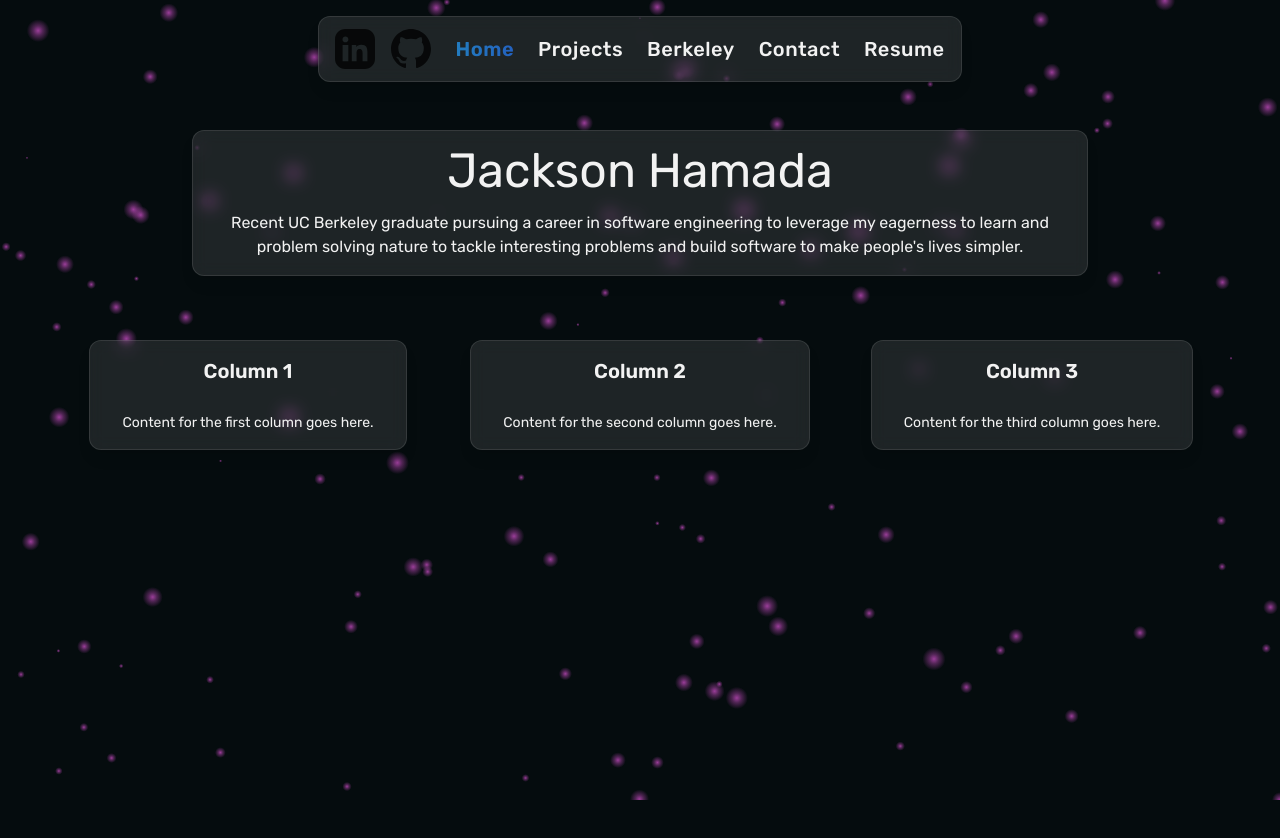
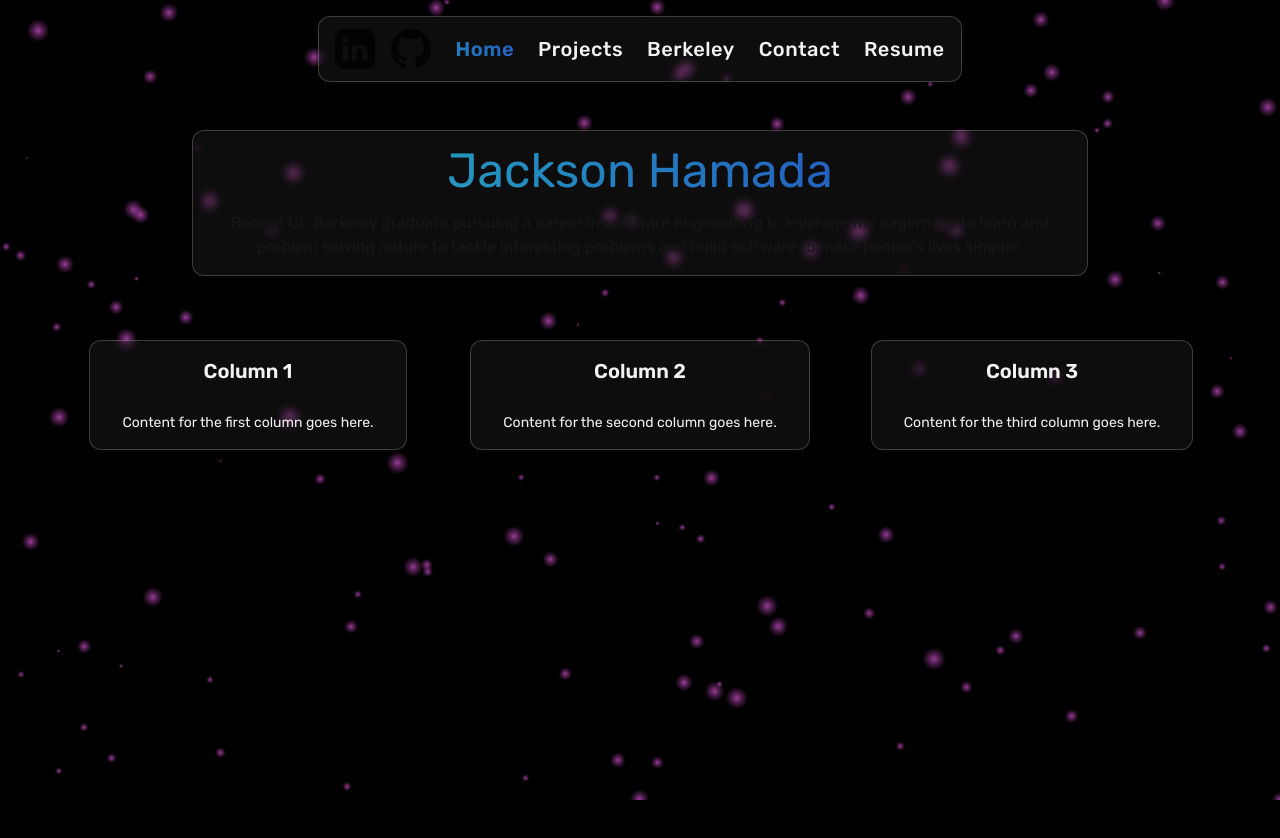
Before and after one commit to Sauce-Log/personalsitev2, a Next.js app: page / in a window 1280 px wide. Shown: the top 838 px of the page. Built offline with nearby package versions, Linux system fonts and the light colour scheme.

Commit message:
updated nav/item container glass look and hero name style

```diff
--- a/src/app/globals.css
+++ b/src/app/globals.css
@@ -8,7 +8,7 @@
 
 body {
   /* background: linear-gradient(-45deg, #050c0e, #081113, #0a1619, #0d1b1e);  Come back to this later when redoing background */
-  background-color: #050c0e;
+  background-color: #000000;
   background-size: 400% 400%;
   animation: gradient 15s ease infinite;
   height: 100vh;
@@ -52,14 +52,14 @@ body {
   .nav-shell {
     @apply w-fit mx-auto my-4 px-4 py-3 flex items-center justify-between
            rounded-xl shadow-lg
-           bg-white/10 backdrop-blur
-           border border-white/10;
+           bg-white/5 backdrop-blur-xs
+           border border-white/20;
   }
 
   .item-container {
     @apply flex flex-col items-center gap-4 px-8 py-4 mx-auto w-fit rounded-xl shadow-lg
-    bg-white/10 backdrop-blur
-    border border-white/10;
+    bg-white/5 backdrop-blur-xs
+    border border-white/20;
   }
 
   /* UL layout */
--- a/src/app/page.tsx
+++ b/src/app/page.tsx
@@ -10,16 +10,10 @@ export default function Home() {
       {/* Hero Section */}
       <section className="max-w-4xl mx-auto text-center mb-16">
         <div className="item-container">
-          <h1
-            className="text-4xl md:text-5xl font-normal"
-            style={{ color: "var(--color-text)" }}
-          >
+          <h1 className="text-4xl md:text-5xl font-normal bg-clip-text bg-gradient-to-r from-accent to-accent-dark text-transparent">
             Jackson Hamada
           </h1>
-          <p
-            className="text-sm md:text-base font-normal"
-            style={{ color: "var(--color-text)" }}
-          >
+          <p className="text-sm md:text-base font-normal">
             Recent UC Berkeley graduate pursuing a career in software
             engineering to leverage my eagerness to learn and problem solving
             nature to tackle interesting problems and build software to make
```
